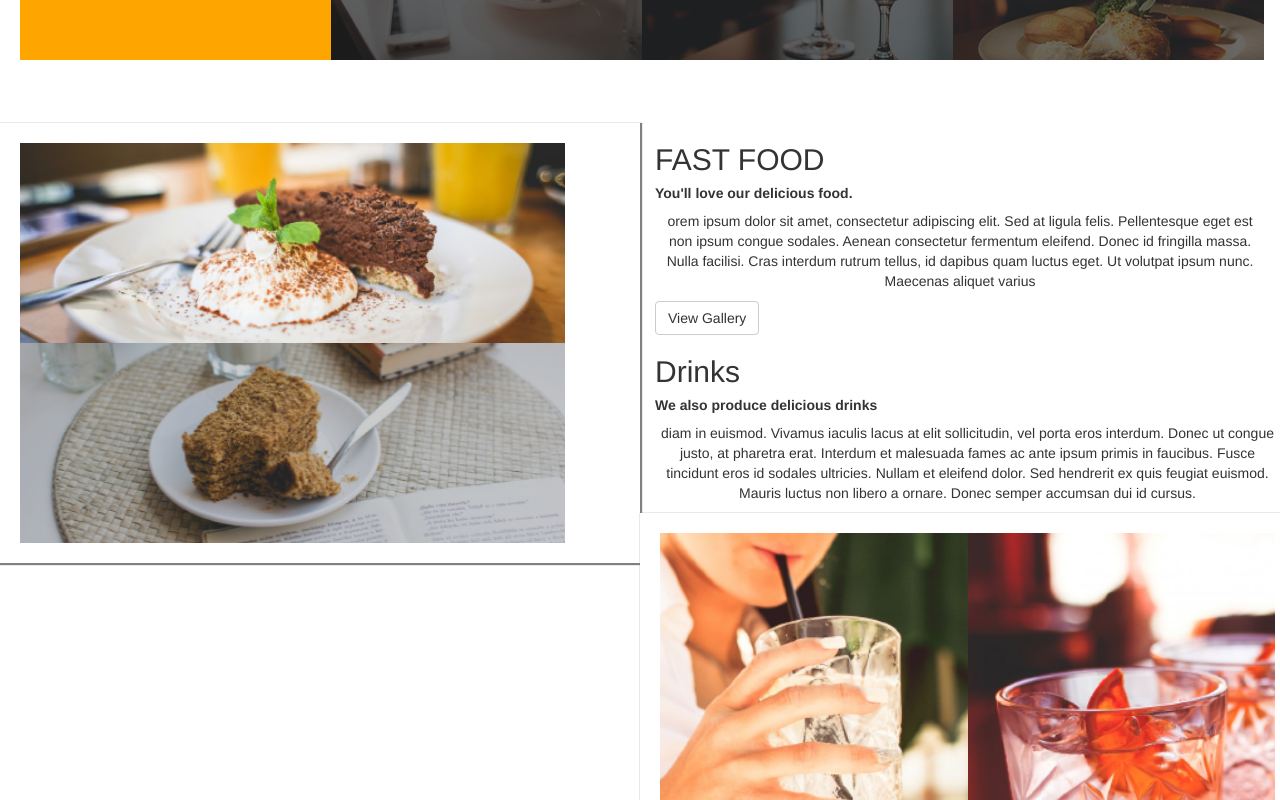
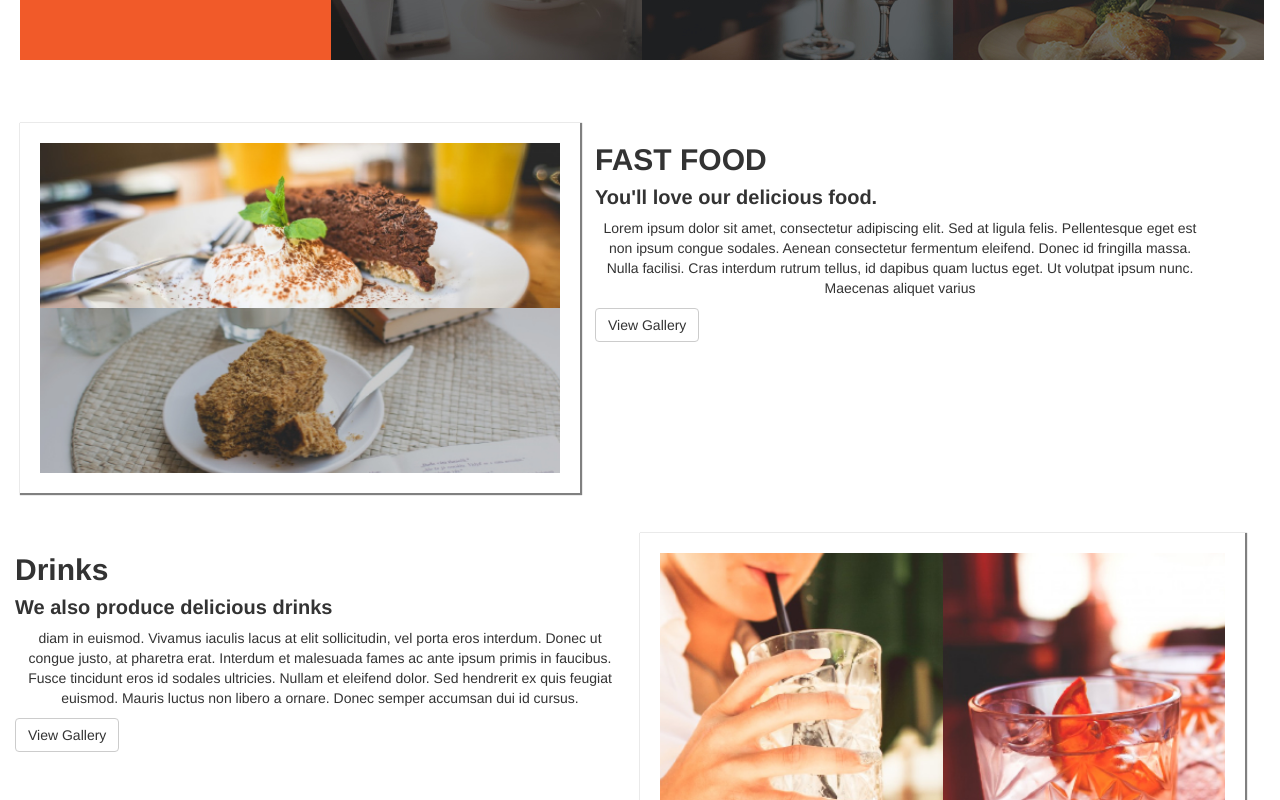
Before and after one commit to MichelAtieno/Anita-s-KItchen, a plain HTML site: page index.html in a window 1280 px wide. Shown: the part 720-1520 px from the top of the page. Drawn offline with Linux system fonts and the light colour scheme.

Commit message:
Adjusted second section of the page, aligned images and box-positions

```diff
--- a/css/styles.css
+++ b/css/styles.css
@@ -14,10 +14,15 @@ img {
 
 h5 {
   font-weight: bold;
+  font-size: 20px;
 }
 
  p {
    text-align: center;
+ }
+
+ h2 {
+   font-weight: bold;
  }
 
 
@@ -32,6 +37,7 @@ h5 {
 
 #header2 {
   margin-top: 5%;
+  margin-bottom: 20;
 }
 
 #header3 {
@@ -77,6 +83,10 @@ h5 {
   font-weight: bold;
 }
 
+#left {
+  margin: auto;
+}
+
 #split {
   display: flex;
   flex-direction: column;
@@ -84,27 +94,28 @@ h5 {
 
 #split1 {
   height: 100px;
+  background-color: grey;
   font-weight: bold;
   margin: auto;
 }
 
 #split2{
   height: 100px;
-  background-color: orange;
+  background-color:#F15A29;
 }
 
 #split3 {
   background-image: url(../images/fastFood1.jpg);
   background-size: cover;
-  height:200px;
-  width:545px;
+  height:165px;
+  width:520px;
 }
 
 #split4 {
   background-image: url(../images/fastFood2.jpg);
   background-size: cover;
-  height:200px;
-  width:545px;
+  height:165px;
+  width:520px;
 }
 
 #split5 {
@@ -154,23 +165,25 @@ h5 {
 }
 
 #split12 {
-  background-color: red;
+  background-color: #F15A29;
   height: 250px;
 }
 
 #thick {
   box-sizing: border-box;
-  width: 50%;
   border: 20px solid white;
-  content: 200px 200px;
   box-shadow: 1px 1px 1px 1px grey;
+  margin-left:20px;
+  height:370px;
+  width:560px;
 
 }
 #thick1 {
   display: flex;
-  box-sizing: border-box;
+  box-sizing:border-box;
   border: 20px solid white;
   box-shadow: 1px 1px 1px 1px grey;
+  margin-right: 20px;
 }
 
 #list {
@@ -202,3 +215,15 @@ h5 {
 .side-nav a:hover {
   color: #fff;
 }
+
+.side-nav .btn-close{
+  top:0;
+  margin-left: 50px;
+}
+
+#main{
+  transition: margin-left 0.5s;
+  padding: 20px;
+  overflow: hidden;
+  width:50%;
+}
--- a/index.html
+++ b/index.html
@@ -60,11 +60,14 @@
            You'll love our delicious food.
          </h5>
          <p>
-           orem ipsum dolor sit amet, consectetur adipiscing elit. Sed at ligula felis. Pellentesque eget est non ipsum congue sodales. Aenean consectetur fermentum eleifend. Donec id fringilla massa. Nulla facilisi. Cras interdum rutrum tellus, id dapibus quam luctus eget. Ut volutpat ipsum nunc. Maecenas aliquet varius
+           Lorem ipsum dolor sit amet, consectetur adipiscing elit. Sed at ligula felis.
+           Pellentesque eget est non ipsum congue sodales. Aenean consectetur fermentum eleifend.
+            Donec id fringilla massa. Nulla facilisi. Cras interdum rutrum tellus, id dapibus quam luctus eget.
+           Ut volutpat ipsum nunc. Maecenas aliquet varius
          </p>
          <button class="btn btn-default hotel">
          View Gallery
-       </button
+       </button>
      </div>
    </div>
 
@@ -76,6 +79,9 @@
         diam in euismod. Vivamus iaculis lacus at elit sollicitudin, vel porta eros interdum. Donec ut congue justo, at pharetra erat. Interdum et malesuada fames ac ante ipsum primis in faucibus. Fusce tincidunt eros id sodales ultricies. Nullam et eleifend dolor. Sed hendrerit ex quis feugiat euismod. Mauris luctus non libero a ornare.
         Donec semper accumsan dui id cursus.
       </p>
+      <button class="btn btn-default hotel">
+      View Gallery
+    </button>
     </div>
     <div class="col-md-6">
        <div class="row" id="thick1">
```
